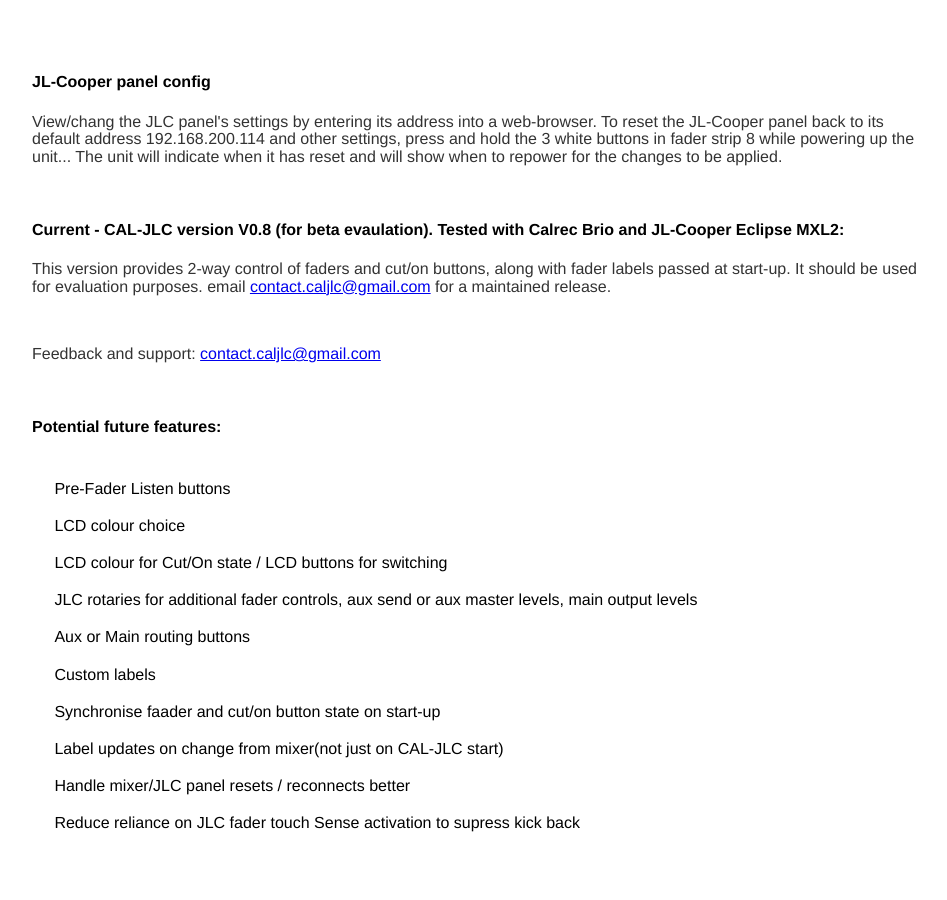
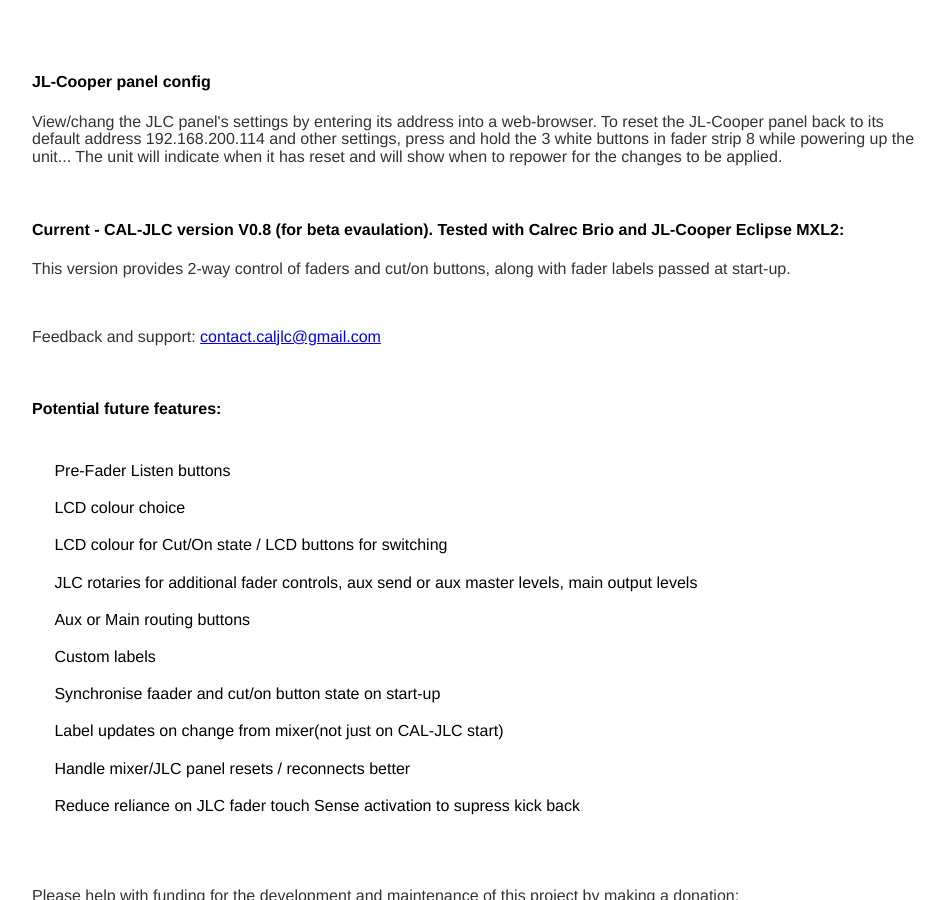
Before and after one commit to caljlc/CAL-JLC, a Jekyll site: the page built from docs/usage.html, in a window 1280 px wide and 900 px high, scrolled down 971 px. Shown: the whole window, without its empty margins (160-1107 px from the left). Built offline with Jekyll 4.4.1, drawn with Linux system fonts in a browser that asks for light colours.

Commit message:
Update usage.html

```diff
--- a/docs/usage.html
+++ b/docs/usage.html
@@ -59,8 +59,7 @@
 	<h4>Current - CAL-JLC version V0.8 (for beta evaulation). Tested with Calrec Brio and JL-Cooper Eclipse MXL2:</h4>
 
 	<p>
-		This version provides 2-way control of faders and cut/on buttons, along with fader labels passed at start-up. It should be used for evaluation purposes.
-		email <a href="mailto:contact.caljlc@gmail.com">contact.caljlc@gmail.com</a> for a maintained release.
+		This version provides 2-way control of faders and cut/on buttons, along with fader labels passed at start-up.
 	</p>
 
 	<br/>
```
